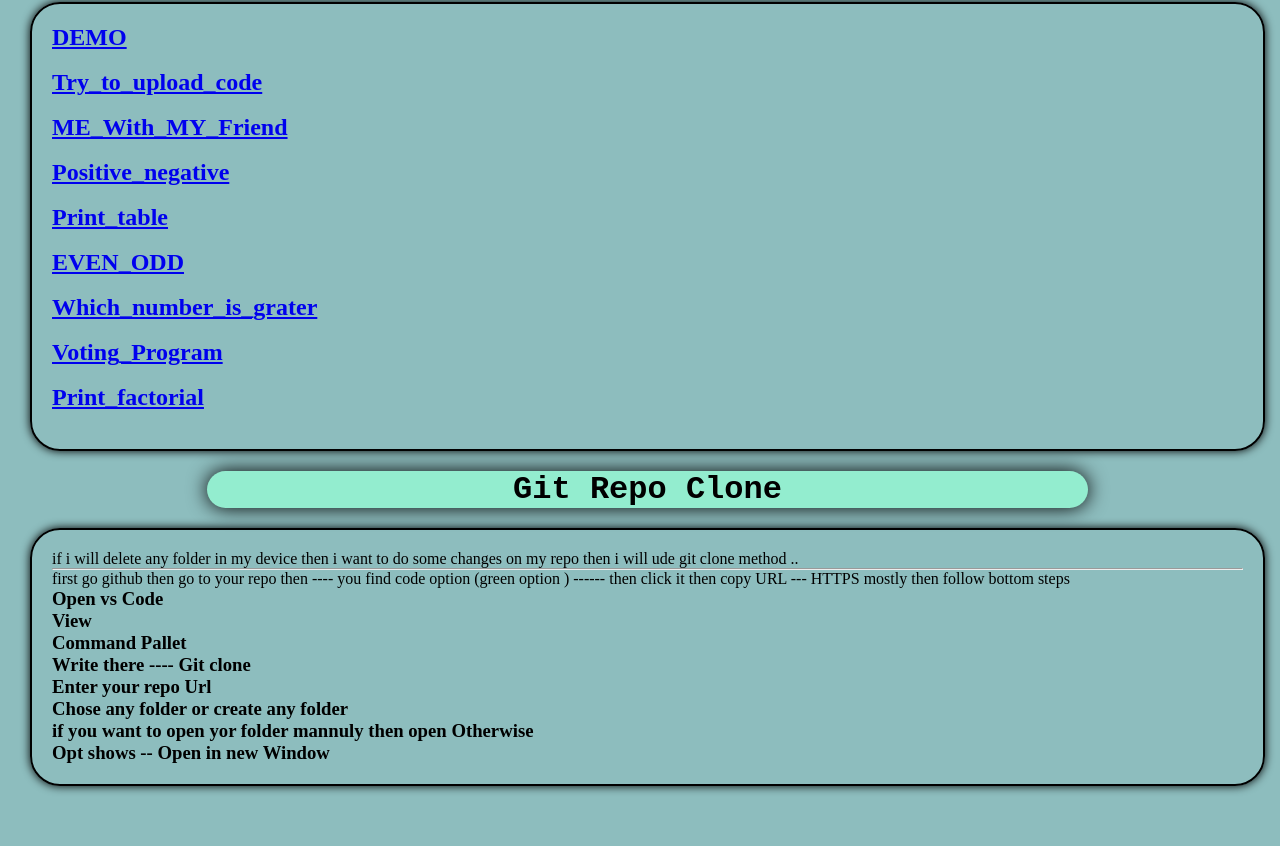
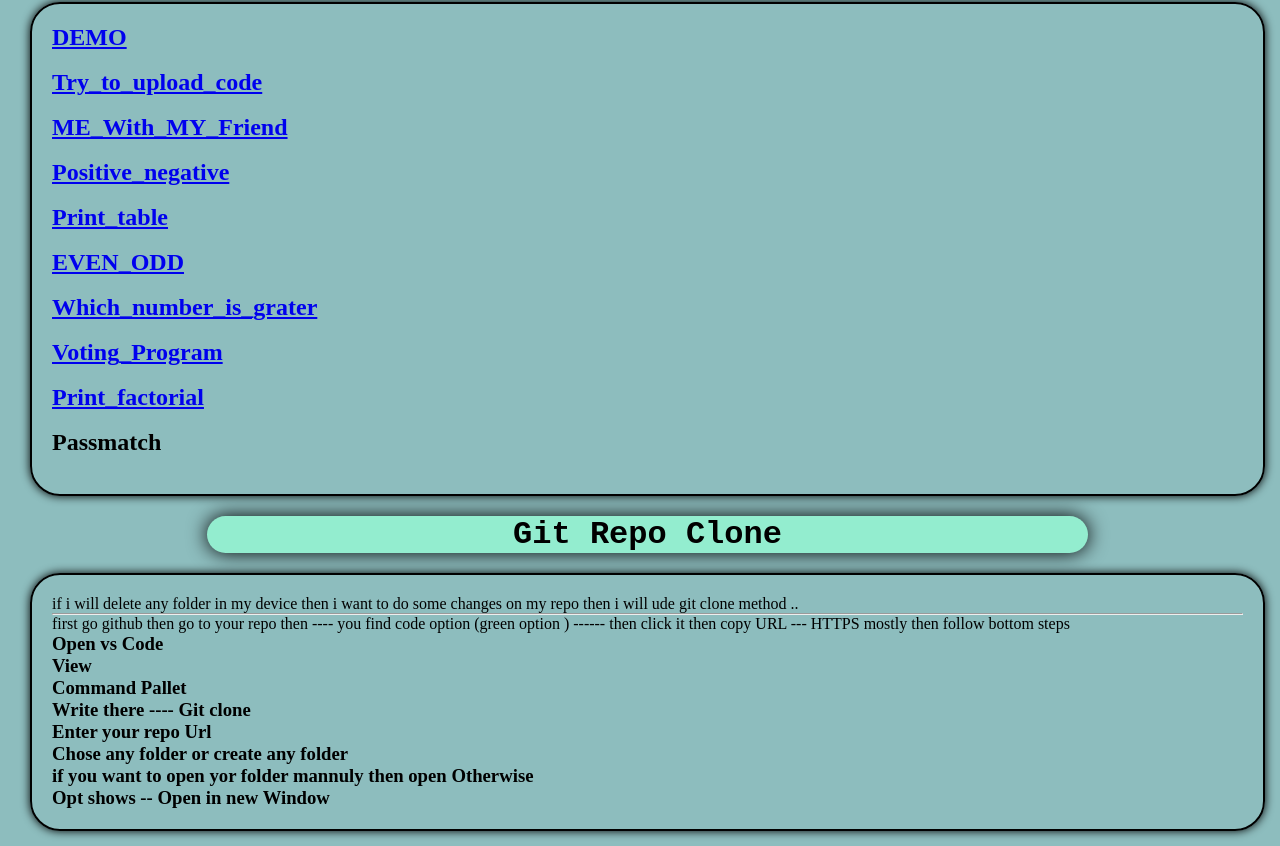
Before and after one commit to Divyanshu-t/ALL_LINKS, a plain HTML site: page index.html in a window 1280 px wide. Shown: the part 1920-2766 px from the top of the page. Before the commit the page ends 2721 px from the top, so only its background shows below. Drawn offline with Linux system fonts and the light colour scheme.

Commit message:
add more link

```diff
--- a/index.html
+++ b/index.html
@@ -94,8 +94,8 @@
         <h2><a href="https://divyanshu-t.github.io/Which_number_is_grater/" target="_blank"> Which_number_is_grater  </a></h2><br>
         <h2><a href="https://divyanshu-t.github.io/Voting_Program/" target="_blank">  Voting_Program </a></h2><br>
         <h2><a href="https://divyanshu-t.github.io/Print_factorial/" target="_blank">  Print_factorial </a></h2><br>
-    <!--
-        <h2><a href="  "></a>  </h2>
+        <h2><a href="https://divyanshu-t.github.io/Passmatch/"></a> Passmatch </h2><br>
+        <!--
         <h2><a href="  "></a>  </h2>
         <h2><a href="  "></a>  </h2>
         <h2><a href="  "></a>  </h2>
```
